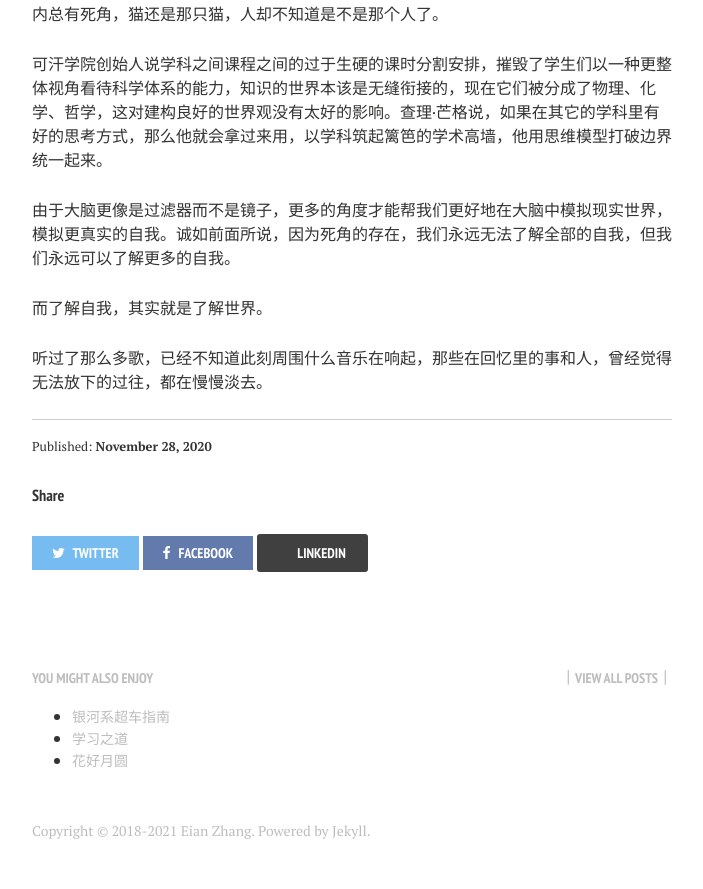
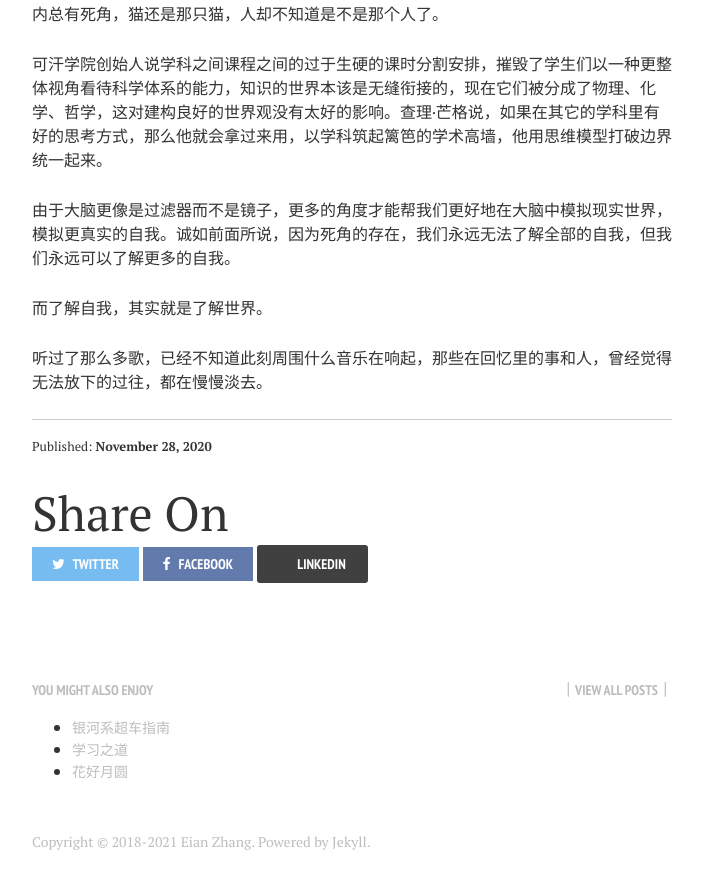
Before and after one commit to jarynzhang/eianzhang.github.io, a Jekyll site: the page built from _posts/2020-11-28-白痴弗洛伊德.md, in a window 1280 px wide and 900 px high, scrolled down 1341 px. Shown: the top 889 px of the window, without its empty margins (288-991 px from the left). Built offline with Jekyll 4.4.1, drawn with Linux system fonts in a browser that asks for light colours; nearby versions of some CDN libraries; our own code applies the rules of GitHub Pages for plain Markdown files.

Commit message:
3.9067 size share

```diff
--- a/_includes/_social-share.html
+++ b/_includes/_social-share.html
@@ -1,5 +1,5 @@
 <div class="social-share">
-  <h5>Share</h5>
+  <font size=14 >Share On</font>
   <ul>
     <li>
       <a href="https://twitter.com/intent/tweet?text={{ site.url }}{{ page.url }}" class="twitter" title="Share on Twitter"><i class="fa fa-twitter"></i><span> Twitter</span></a>
```
